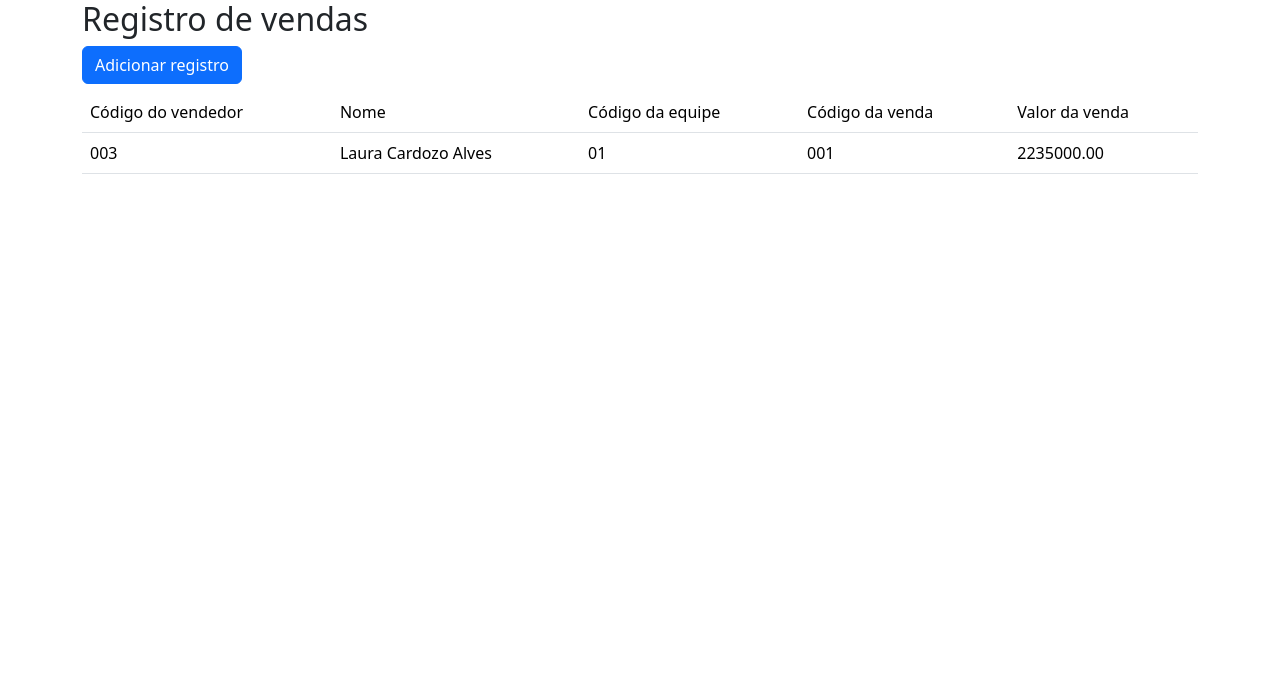
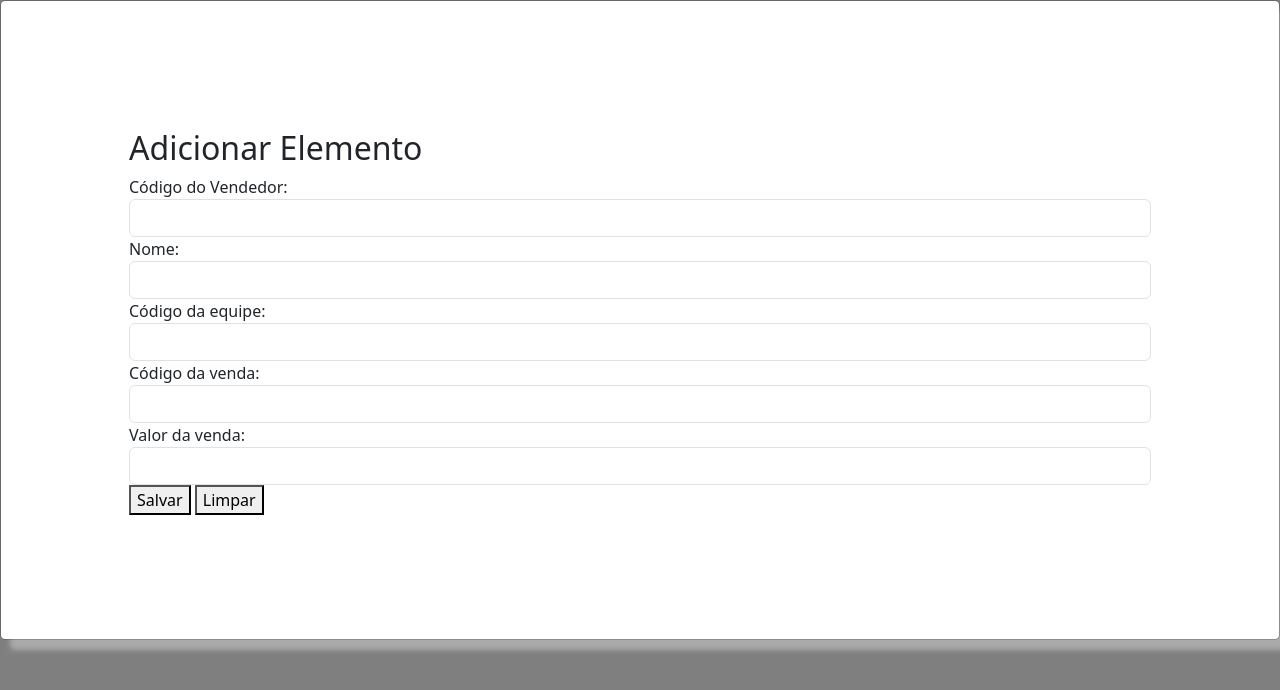
Before and after one commit to WIL-TZY/aulasFront, a plain HTML site: page salesReportPage/index.html in a window 1280 px wide. Both pictures are taken after a click on the button "Adicionar registro". Drawn offline with nearby package versions, Linux system fonts and the light colour scheme.

Commit message:
Atividade da tabela com JS

```diff
--- a/salesReportPage/index.html
+++ b/salesReportPage/index.html
@@ -10,12 +10,32 @@
       crossorigin="anonymous"
     />
     <title>Relatorio Vendas</title>
-    <style></style>
+    <style>
+      .modal {
+        display: none;
+        position: fixed;
+        top: 0;
+        left: 0;
+        width: 100%;
+        height: 100%;
+        background-color: rgb(0, 0, 0, 0.5);
+      }
+
+	  .modal-content {
+		width: 100%;
+		height: 80%;
+		background-color: #fff;
+		border-radius: 5px;
+		box-shadow: 10px 10px 5px #aaaaaa;
+		padding: 10%;
+	  }
+    </style>
   </head>
   <body class="container">
     <h2>Registro de vendas</h2>
     <button id="meuBotao" class="btn btn-primary">Adicionar registro</button>
-    <table class="table mt-2">
+
+	<table class="table mt-2">
       <!-- The <thead> tag is used to group header content in an HTML table. -->
       <thead>
         <!-- The <tr> tag defines a row in an HTML table.-->
@@ -29,13 +49,164 @@
         </tr>
       </thead>
 
-      <tbody>
-        <td>003</td>
+      <tbody id="corpoTabela">
+        <!-- <td>003</td>
         <td>Laura Cardozo Alves</td>
         <td>01</td>
         <td>001</td>
-        <td>2235000.00</td>
+        <td>2235000.00</td> -->
       </tbody>
     </table>
+
+    <div class="modal" id="minhaModal">
+       <div class="modal-content">
+			<h2>Adicionar Elemento</h2>
+			<form id="addForm">
+				<!-- <span>oi</span> -->
+				<div class="form-group">
+					<!-- 1 -->
+					<label for="codigoVendedor">Código do Vendedor:</label>
+					<input type="text" id="codigoVendedor" name="codigoVendedor" class="form-control">
+					<!-- 2 -->
+					<label for="nome">Nome:</label>
+					<input type="text" id="nome" name="nome" class="form-control">
+					<!-- 3 -->
+					<label for="codigoEquipe">Código da equipe:</label>
+					<input type="text" id="codigoEquipe" name="codigoEquipe" class="form-control">
+					<!-- 4 -->
+					<label for="codigoVenda">Código da venda:</label>
+					<input type="text" id="codigoVenda" name="codigoVenda" class="form-control">
+					<!-- 5 -->
+					<label for="valorVenda">Valor da venda:</label>
+					<input type="text" id="valorVenda" name="valorVenda" class="form-control">
+
+					<button type="submit" id="saveButton">Salvar</button>
+					<button type="reset" id="resetButton">Limpar</button>
+				</div>
+			</form>
+		</div>
+    </div>
+
+    <script>
+		// Pegar a tabela completa
+		let tableData = [
+			{
+				"codigoVendedor": 3,
+				"nome": "Laura Cardozo Alves",
+				"codigoEquipe": 1,
+				"codigoVenda": 1,
+				"valorVenda": 2235000
+			},
+			{
+				"codigoVendedor": 8,
+				"nome": "Paulo Oliveira",
+				"codigoEquipe": 2,
+				"codigoVenda": 2,
+				"valorVenda": 65889
+			},
+			{
+				"codigoVendedor": 4,
+				"nome": "Carlos Sánchez",
+				"codigoEquipe": 1,
+				"codigoVenda": 3,
+				"valorVenda": 18655
+			},
+			{
+				"codigoVendedor": 5,
+				"nome": "Arnaldo dos Santos",
+				"codigoEquipe": 1,
+				"codigoVenda": 4,
+				"valorVenda": 5102
+			},
+		];
+
+        const meuBotao = document.getElementById("meuBotao");
+        const minhaModal = document.getElementById("minhaModal");
+		const botaoSalvar = document.getElementById("saveButton");
+		const botaoLimpar = document.getElementById("resetButton");
+		const addForm = document.getElementById("addForm");
+
+        function mostrarModal() {
+          	minhaModal.style.display = 'block';
+        }
+
+		function criarVenda(venda) {
+			const registro = document.createElement("tr");
+
+			// Criar elementos da tabela
+			// 1
+			const codigoVendedor = document.createElement("td");
+			codigoVendedor.innerHTML = venda.codigoVendedor;
+			registro.appendChild(codigoVendedor);
+			// 2
+			const nome = document.createElement("td");
+			nome.innerHTML = venda.nome;
+			registro.appendChild(nome);
+			// 3
+			const codigoEquipe = document.createElement("td");
+			codigoEquipe.innerHTML = venda.codigoEquipe;
+			registro.appendChild(codigoEquipe);
+			// 4
+			const codigoVenda = document.createElement("td");
+			codigoVenda.innerHTML = venda.codigoVenda;
+			registro.appendChild(codigoVenda);
+			// 5
+			const valorVenda = document.createElement("td");
+			valorVenda.innerHTML = venda.valorVenda;
+			registro.appendChild(valorVenda);
+
+			// Adicionar na tabela
+			const corpoTabela = document.getElementById("corpoTabela");
+			corpoTabela.appendChild(registro);
+		}
+
+		function salvarVenda() {
+			event.preventDefault(); // Prevents the form from being submitted
+
+			const venda = {
+				codigoVendedor: document.getElementById('codigoVendedor').value,
+				nome: document.getElementById('nome').value,
+				codigoEquipe: document.getElementById('codigoEquipe').value,
+				codigoVenda: document.getElementById('codigoVenda').value,
+				valorVenda: document.getElementById('valorVenda').value,
+			}
+
+			// Limpando campos após envio do formulário
+			// document.getElementById('codigoVendedor').value = "",
+			// document.getElementById('nome').value = "",
+			// document.getElementById('codigoEquipe').value = "",
+			// document.getElementById('codigoVenda').value = "",
+			// document.getElementById('valorVenda').value = "",
+			botaoLimpar.click();
+
+			// Sumir com a modal
+			minhaModal.style.display = 'none';
+
+			criarVenda(venda);
+
+			// Adicionando ao Local Storage do browser
+			//localStorage.setItem("ListaDeVendas", tableData);
+		}
+
+        meuBotao.addEventListener('click', mostrarModal);
+        window.addEventListener('click', function(event) {
+          if (event.target === minhaModal){
+            minhaModal.style.display = 'none';
+          }
+        });
+
+		botaoSalvar.addEventListener('click', salvarVenda);
+
+		// Add the event listener to the form
+		addForm.addEventListener('submit', salvarVenda);
+
+		window.addEventListener('DOMContentLoad', function() {
+			//tableData = localStorage.get("ListaDeVendas");
+			for(let i = 0; i < tableData.length; i++) {
+				criarVenda(tableData[i]);
+			}
+		});
+
+    </script>
   </body>
 </html>
```
